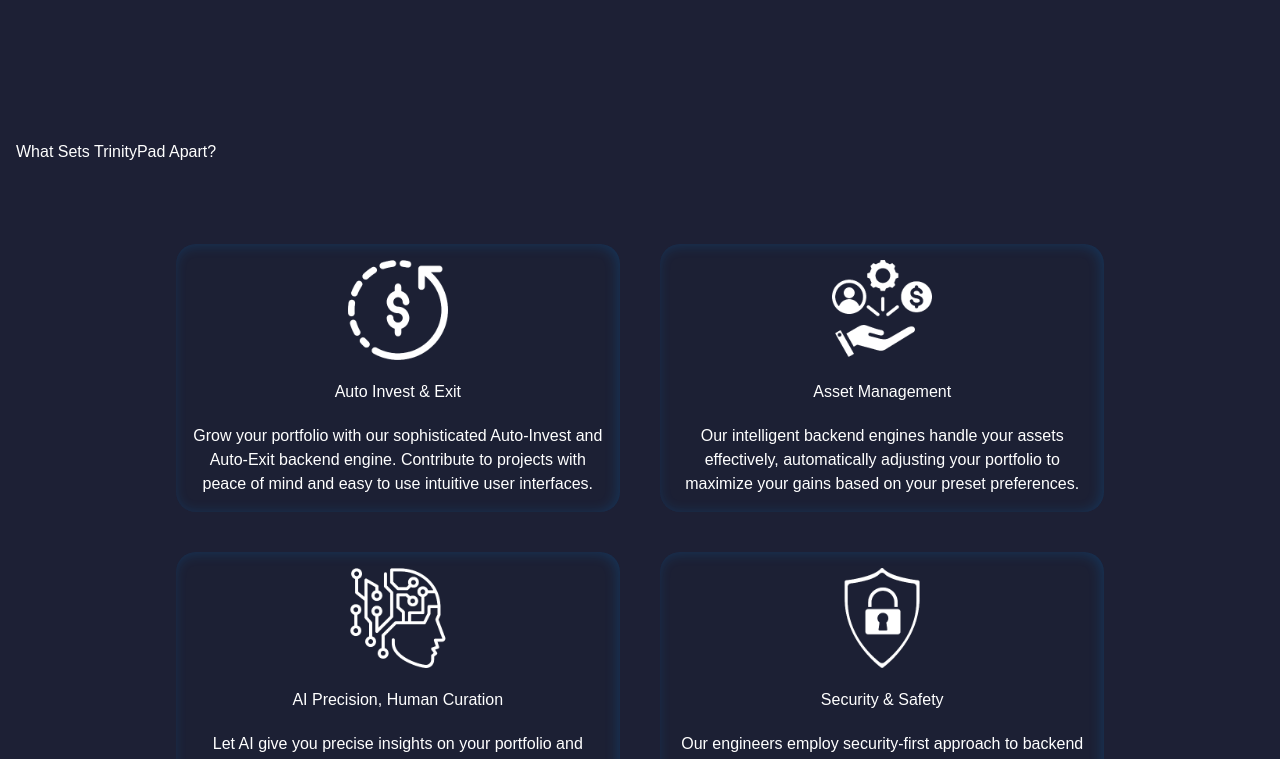
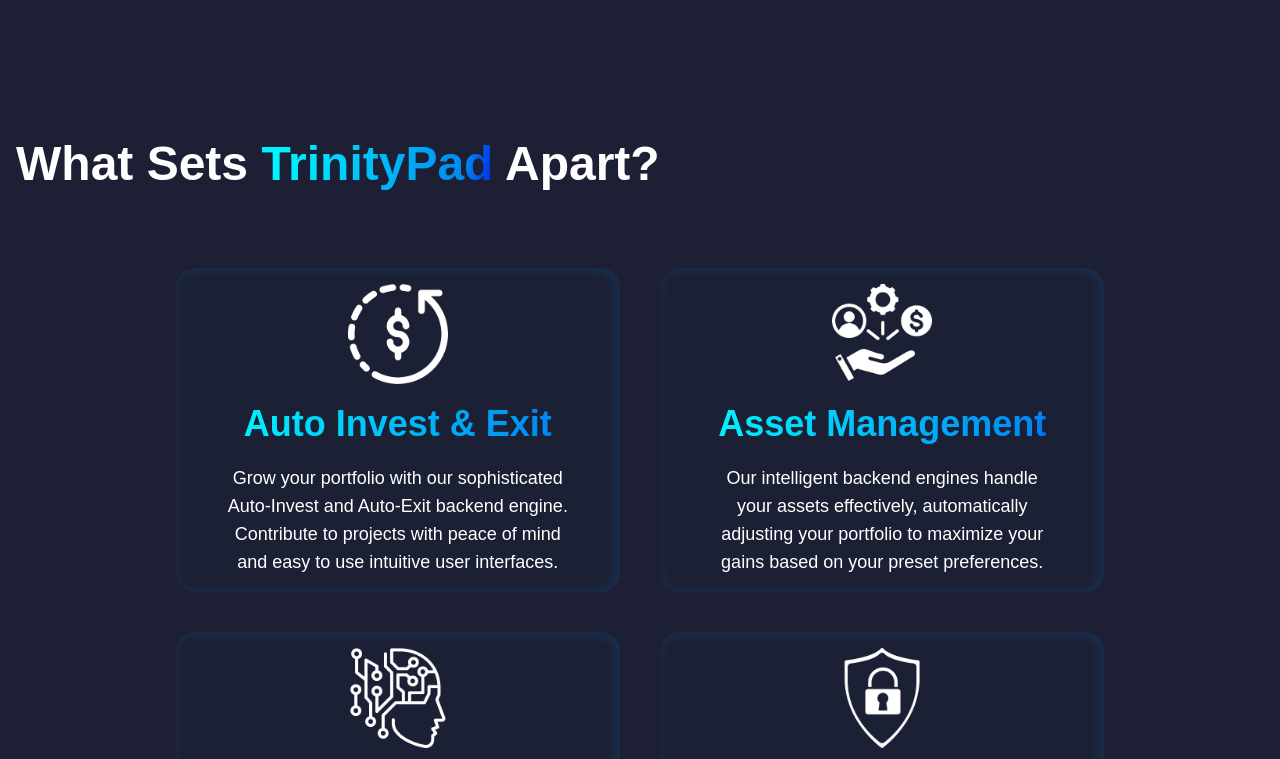
Before and after one commit to mohammadahmad10/trinitypad-refactor, a Next.js app: page / in a window 1280 px wide. Shown: the part 580-1339 px from the top of the page. Built offline with nearby package versions, Linux system fonts and the light colour scheme.

Commit message:
Added image, color and custom classes

```diff
--- a/app/globals.css
+++ b/app/globals.css
@@ -13,6 +13,25 @@ body {
 .gradient-shadow-2 {
   box-shadow: 2.2px -1.1px 4.4px 0px #008af233 inset;
   box-shadow: -2.2px 1.1px 12.5px 0px #008af233 inset;
+}
+
+.text-blue-gradient {
+  background: linear-gradient(
+    100.29deg,
+    #00f4ff 10.12%,
+    #008af2 86.31%,
+    #0020e4 100.51%
+  );
+  -webkit-background-clip: text;
+  -webkit-text-fill-color: transparent;
+  background-clip: text;
+}
+.text-blue-gradient-inverted {
+  background-color: white;
+  color: transparent;
+  background-clip: text;
+  -webkit-background-clip: text;
+  -webkit-text-fill-color: white;
 }
 
 @layer base {
@@ -111,3 +130,21 @@ body {
     @apply bg-background text-foreground;
   }
 }
+
+@layer components {
+  h1 {
+    @apply prose prose-h1:text-white font-bold md:text-5xl max-md:text-4xl !text-white;
+  }
+  h2 {
+    @apply prose prose-h2:text-white text-center font-bold md:text-4xl max-md:text-3xl !text-white;
+  }
+  h3 {
+    @apply prose prose-h3:text-white text-center font-medium md:text-3xl max-md:text-2xl !text-white;
+  }
+  h4 {
+    @apply prose prose-h4:text-white text-center md:text-2xl max-md:text-xl !text-white;
+  }
+  p {
+    @apply text-balance md:text-lg max-md:text-base;
+  }
+}
--- a/tailwind.config.ts
+++ b/tailwind.config.ts
@@ -11,6 +11,10 @@ const config: Config = {
   ],
   theme: {
     extend: {
+      screens: {
+        xs: "375px",
+        "2xs": "320px",
+      },
       container: {
         center: true,
         padding: "2rem",
@@ -20,6 +24,7 @@ const config: Config = {
       },
       extend: {
         colors: {
+          "trinitypad-gray": "#C2C5D6",
           border: "hsl(var(--border))",
           input: "hsl(var(--input))",
           ring: "hsl(var(--ring))",
@@ -91,6 +96,7 @@ const config: Config = {
         sm: "calc(var(--radius) - 4px)",
       },
       colors: {
+        "trinitypad-gray": "#C2C5D6",
         background: "hsl(var(--background))",
         foreground: "hsl(var(--foreground))",
         card: {
```
Also changed, not shown: public/assets/airdrop/airdrop.svg (added).
